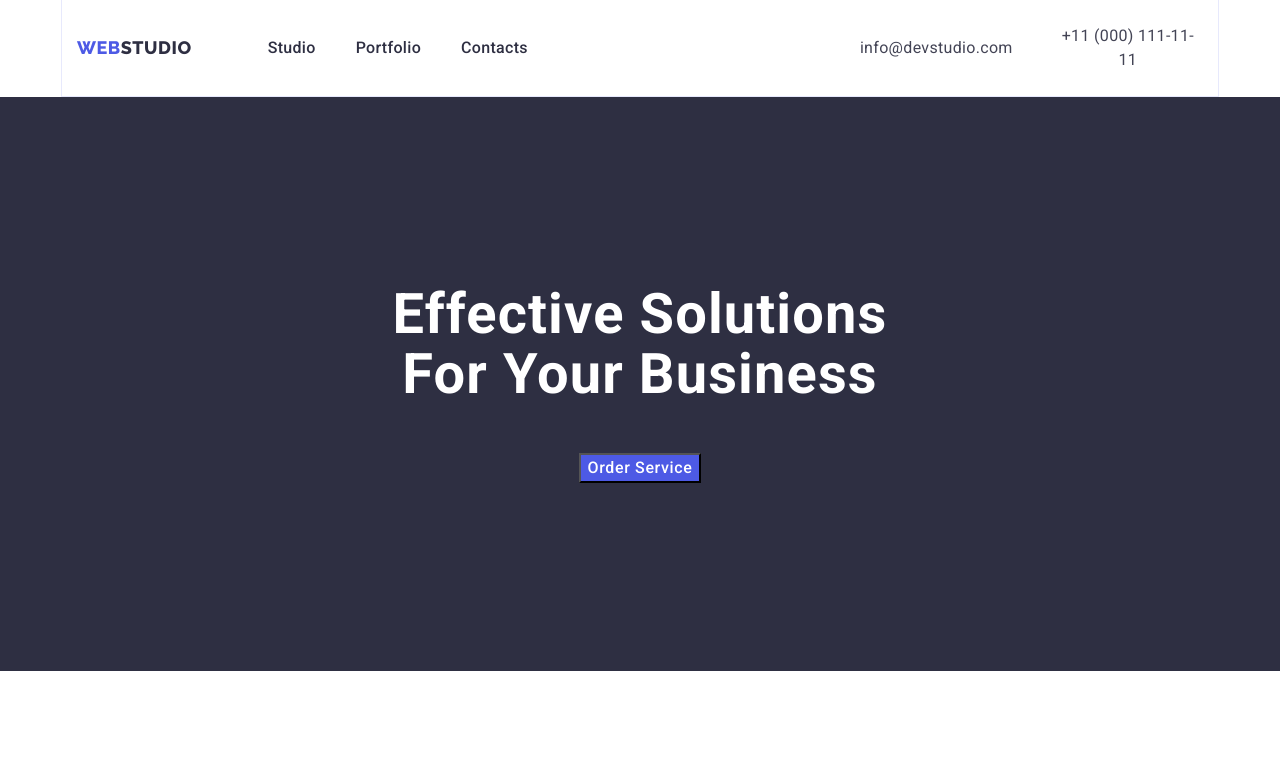
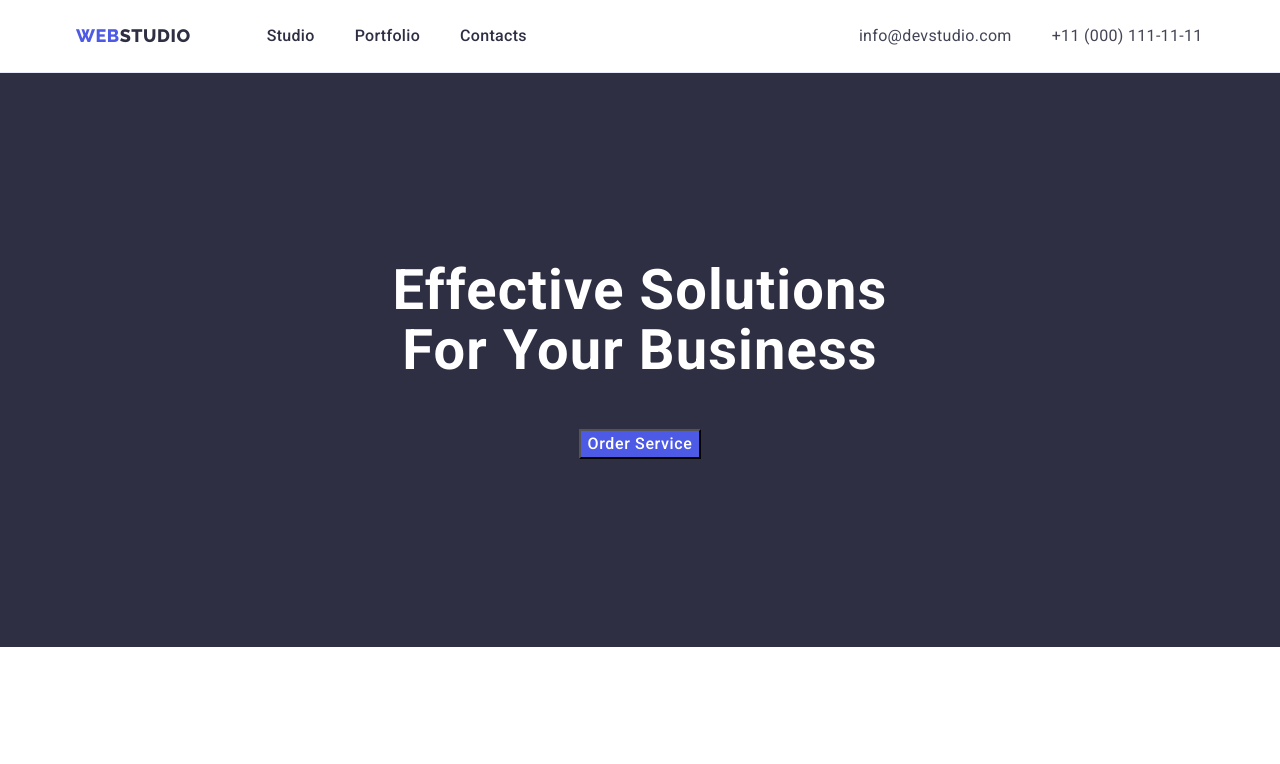
Before and after one commit to AleksanderSuchodolski/goit-markup-hw-03, a plain HTML site: page index.html in a window 1280 px wide. Shown: the top 764 px of the page. Drawn offline with nearby package versions, Linux system fonts and the light colour scheme.

Commit message:
corrected header

```diff
--- a/css/styles.css
+++ b/css/styles.css
@@ -194,7 +194,9 @@ img {
   | Header styles
   |============================
 */
-
+.header {
+  border-bottom: 1px solid var(--color-cornflower);
+}
 .header-contact {
   font-style: normal;
   color: var(--color-slate);
@@ -209,8 +211,7 @@ img {
   text-align: center;
   padding-top: 24px;
   padding-bottom: 24px;
-  border: 1px solid var(--color-cornflower);
-  border-top: none;
+
 }
 .header-nav {
   display: flex;
```
